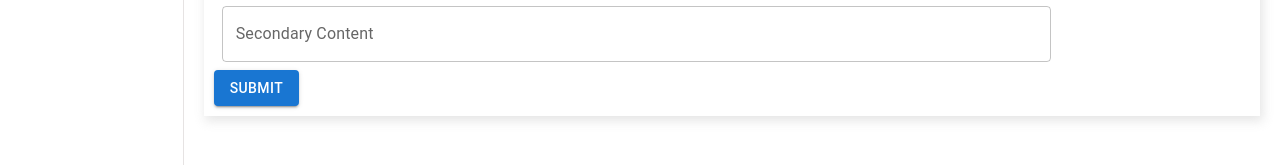
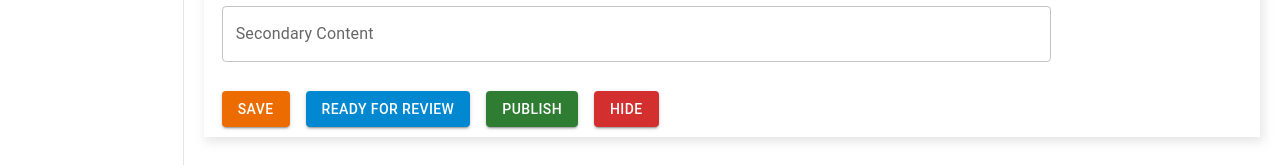
Before and after one commit to nehapatil31/lattliv-admin-frontend, a React (Create React App) app: page /products/new in a window 1280 px wide. Shown: the part 635-800 px from the top of the page. Built offline with nearby package versions, Linux system fonts and the light colour scheme; no server answers.

Commit message:
add product state buttons

```diff
--- a/src/components/form/useForm.jsx
+++ b/src/components/form/useForm.jsx
@@ -13,7 +13,6 @@ export function useForm(initialFValues, validateOnChange = false, validate) {
             ...values,
             [name]: value
         })
-        console.log(values)
         if (validateOnChange)
             validate({ [name]: value })
     }
--- a/src/pages/newProduct/New.jsx
+++ b/src/pages/newProduct/New.jsx
@@ -1,15 +1,23 @@
 import "./new.scss";
 import URL from '../../config'
+import { useParams } from "react-router-dom";
 import { nanoid,customAlphabet } from 'nanoid'
 import { useEffect, useState } from "react";
 import Sidebar from "../../components/sidebar/Sidebar";
 import Navbar from "../../components/navbar/Navbar";
-import { Grid, Button } from "@mui/material";
+import { Grid, Button, Stack } from "@mui/material";
 
 import { useForm, Form } from "../../components/form/useForm";
 import Controls from '../../components/form/Controls'
 
-
+const state_enum = {
+  saved: 1,
+  published: 2,
+  trashed: 3,
+  hidden: 4,
+  deleted: 5,
+  review: 6
+}
 const availabilityItems = [
   {
     id:'in_stock',
@@ -39,13 +47,31 @@ const New = ({ inputs, title }) => {
   const [file, setFile] = useState("");
   const [subcatergories, setSubcatergories] = useState([]);
   const [catergories, setcatergories] = useState([]);
+  const {productId} = useParams();
+  const {
+    values,
+    setValues,
+    errors,
+    setErrors,
+    handleInputChange,
+    resetForm
+} = useForm(initialFormValues);
 
   useEffect(()=>{
+    if(productId){
+      //get product data
+      fetch(`${URL.base_url}/product/${productId}`)
+      .then(results => results.json())
+      .then(data => {
+        setValues(data);
+      });
+    }else {
       const nanoid = customAlphabet('1234567890abcdef', 10)
       setValues({
         ...values,
         sku: nanoid(5),
       })
+    }
 
     //get categories data
     fetch(`${URL.base_url}/categories`)
@@ -55,13 +81,13 @@ const New = ({ inputs, title }) => {
     });
   },[])
 
-  const submitForm = function(){
+  const submitForm = function(state){
     let body = {...values,
-      state: 1,
+      state: state,
       createdBy: 1
     }
-
-    fetch(`${URL.base_url}/products/create`, {
+    let url = productId ? `${URL.base_url}/products/update/${productId}` :`${URL.base_url}/products/create`
+    fetch(url, {
       method: 'POST',
       headers: { "Content-Type": "application/json"},
       body: JSON.stringify(body)
@@ -70,14 +96,7 @@ const New = ({ inputs, title }) => {
     })
   }
 
-  const {
-    values,
-    setValues,
-    errors,
-    setErrors,
-    handleInputChange,
-    resetForm
-} = useForm(initialFormValues);
+
 
   return (
     <div className="new">
@@ -114,7 +133,6 @@ const New = ({ inputs, title }) => {
                   label="Category"
                   value={values.category}
                   onChange={(e)=>{
-                    console.log(e.target.value)
                     let category = catergories.find(i=>i.id===e.target.value)
 
                     // reset subcategory value
@@ -169,10 +187,37 @@ const New = ({ inputs, title }) => {
                   onChange={handleInputChange}
                   />
               </Grid>
+              <Stack direction="row" spacing={2} style={{marginLeft : '8px', marginTop: '21px'}}>
                 <Button
-              variant="contained"
-              onClick={submitForm}
-              >Submit</Button>
+                 onClick={()=>{
+                  submitForm(state_enum.saved)
+                 }}
+                variant="contained" color="warning">
+                  Save
+                </Button>
+                <Button
+                 onClick={()=>{
+                  submitForm(state_enum.review)
+                 }}
+                variant="contained" color="info">
+                  Ready for review
+                </Button>
+                <Button
+                 onClick={()=>{
+                  submitForm(state_enum.published)
+                 }}
+                 variant="contained" color="success">
+                  Publish
+                </Button>
+                <Button
+                 onClick={()=>{
+                  submitForm(state_enum.hidden)
+                 }}
+                 variant="contained" color="error">
+                  Hide
+                </Button>
+              </Stack>
+
             </Form>
 
           </div>
```
Lines whose indentation alone changed are shown as unchanged.
